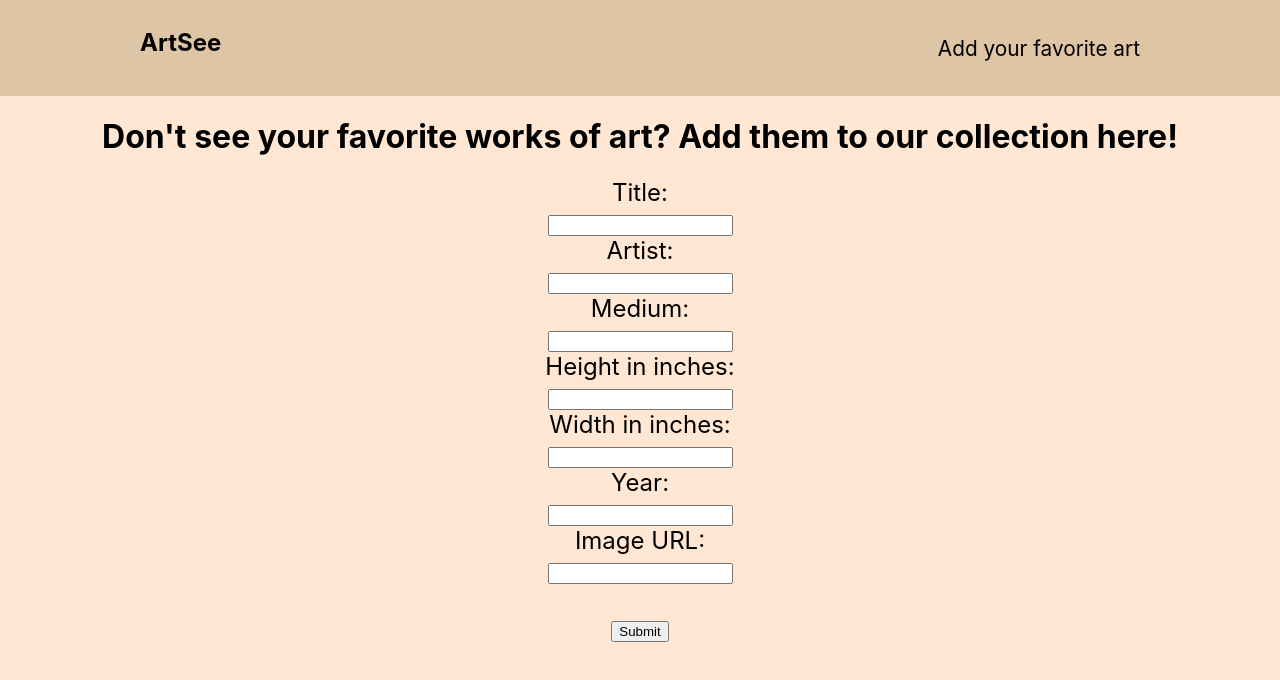
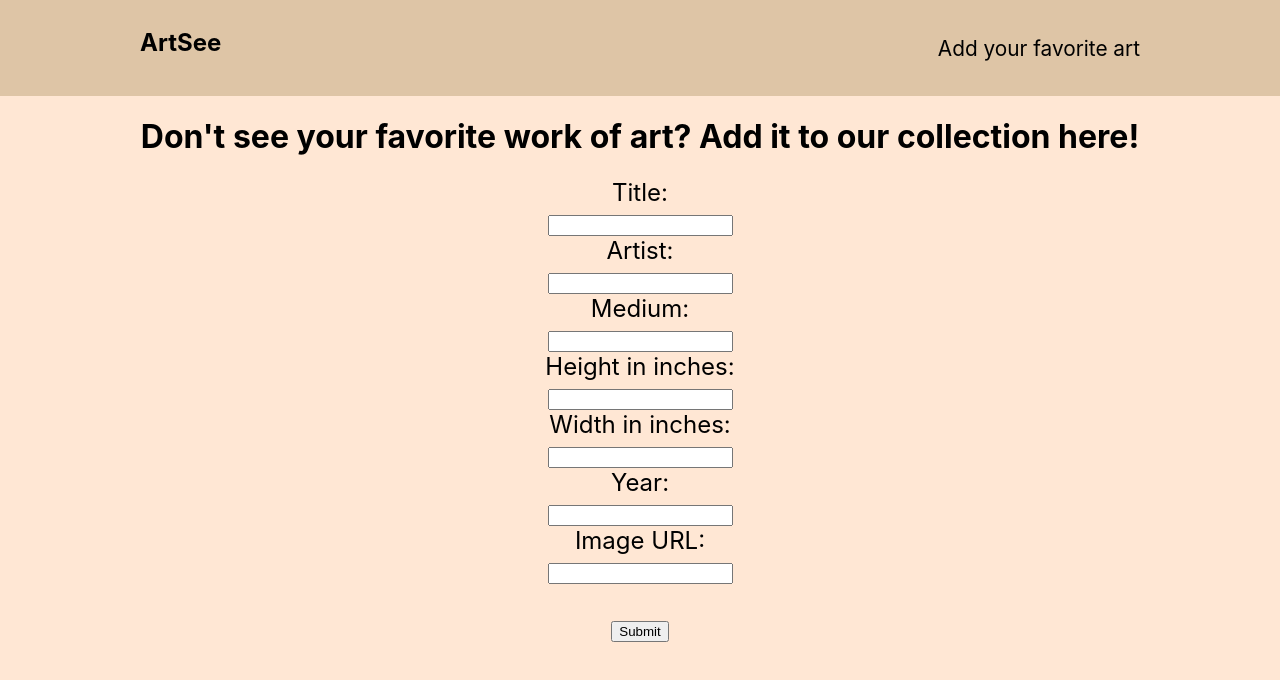
Before and after one commit to pjparham/art-see-frontend, a React (Create React App) app: page /new-piece in a window 1280 px wide. Shown: the top 680 px of the page. Built offline with nearby package versions, Linux system fonts and the light colour scheme; no server answers.

Commit message:
Changed language on new-piece page to be singular

```diff
--- a/src/AddArtwork/AddArtwork.js
+++ b/src/AddArtwork/AddArtwork.js
@@ -50,7 +50,7 @@ function handleSubmit(e){
 
   return (
     <>
-    <h1>Don't see your favorite works of art? Add them to our collection here!</h1>
+    <h1>Don't see your favorite work of art? Add it to our collection here!</h1>
     <Form onSubmit={handleSubmit}>
       <label>Title: </label><br/>
       <input type="text" id="name" name="name" value={newPiece.name} onChange={handleChange}/><br/>
```
